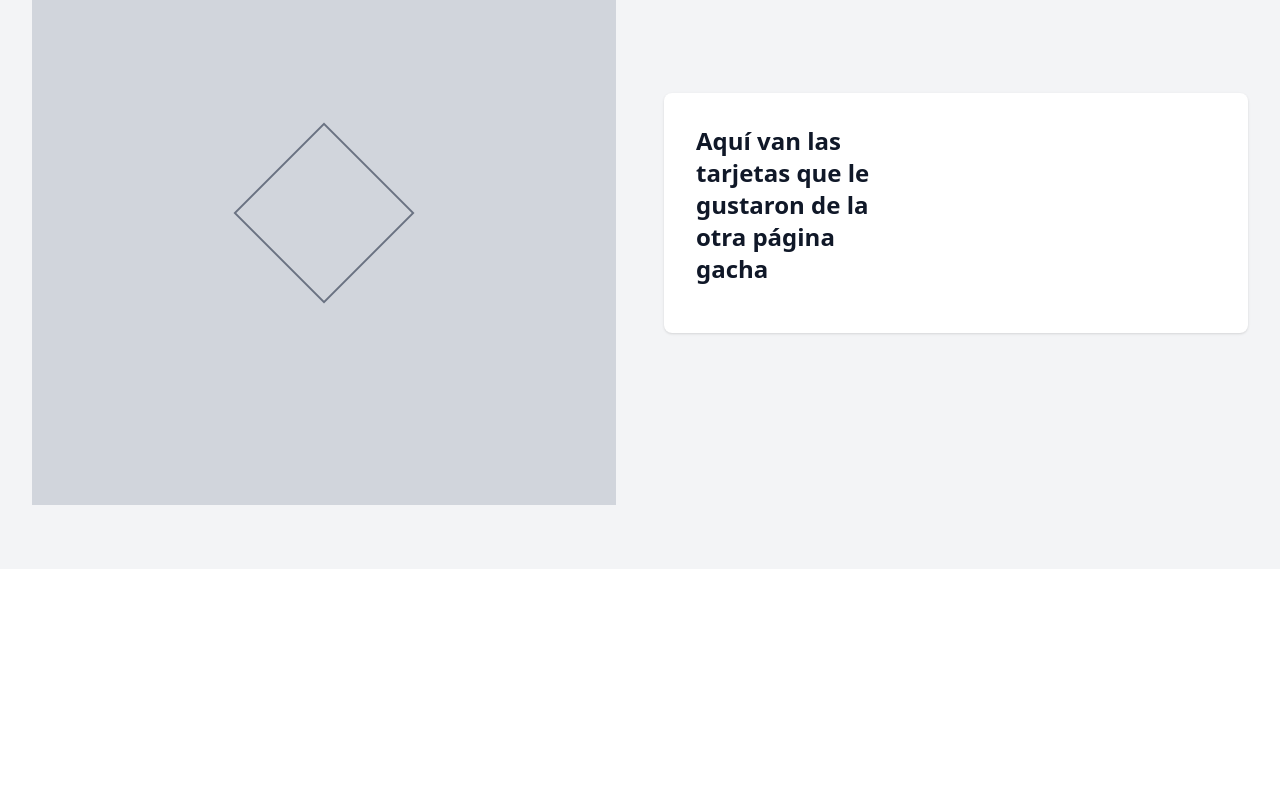
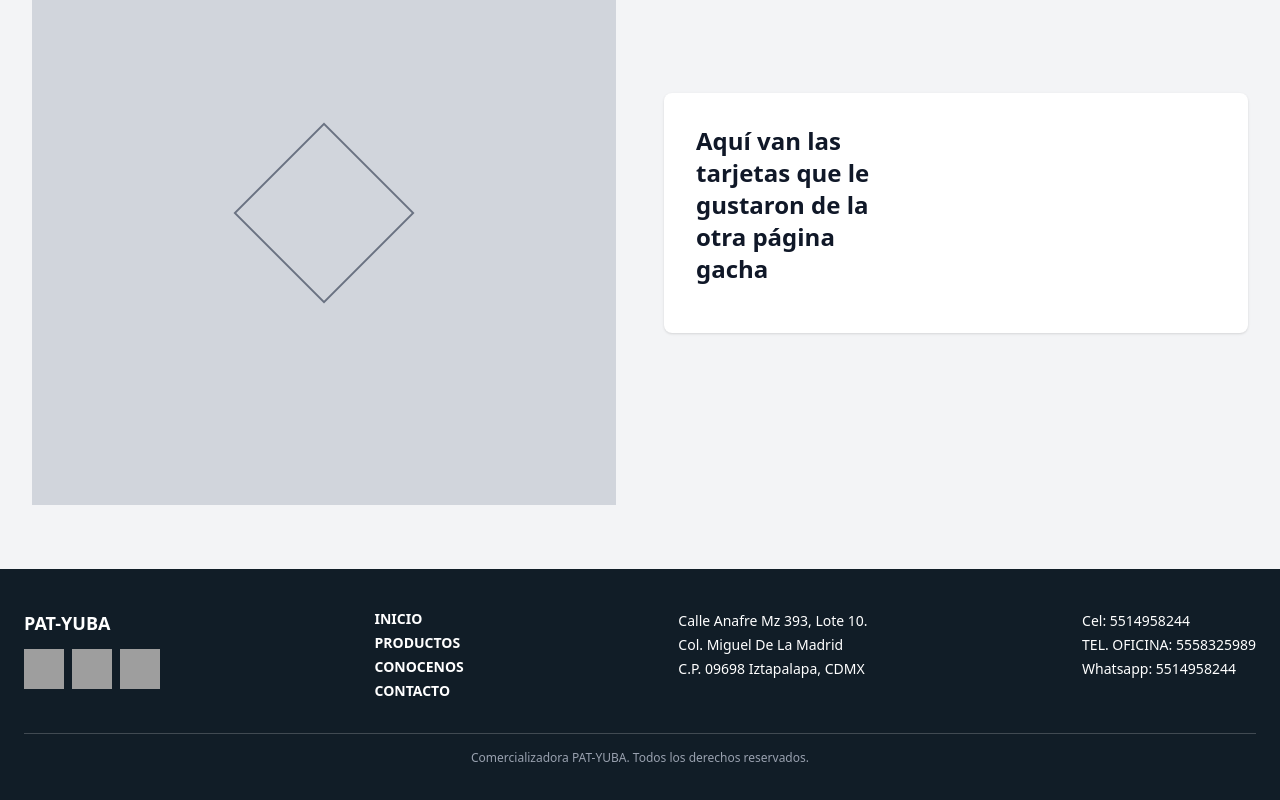
Before and after one commit to JesusPineda29/Patyuba, a React (Vite) app: page / in a window 1280 px wide. Shown: the part 3012-3812 px from the top of the page. Before the commit the page ends 3581 px from the top, so only its background shows below. Built offline with nearby package versions, Linux system fonts and the light colour scheme; grey boxes are pictures that could not be loaded.

Commit message:
agregando footer

```diff
--- a/src/App.tsx
+++ b/src/App.tsx
@@ -1,9 +1,9 @@
 
-import { ChevronLeft, ChevronRight } from 'lucide-react';
 import HeroCarousel from './carrucel';
 import ImprovedHeader from './Header';
 import ImprovedSections from './Somos';
 import SimpleCarousel from './2carrucel';
+import Footer from './Footer';
 
 function App() {
   return (
@@ -11,16 +11,16 @@ function App() {
       {/* Header */}
 
 
-      <ImprovedHeader/>
+      <ImprovedHeader />
 
       {/* Hero Section */}
       <HeroCarousel />
 
 
-      <ImprovedSections/>
+      <ImprovedSections />
 
       {/* Products Carousel */}
-<SimpleCarousel/>
+      <SimpleCarousel />
 
       {/* Bottom Section */}
       <section className="bg-gray-100 py-16">
@@ -45,6 +45,7 @@ function App() {
           </div>
         </div>
       </section>
+      <Footer />
     </div>
   );
 }
--- /dev/null
+++ b/src/Footer.tsx
@@ -0,0 +1,50 @@
+// components/Footer.tsx
+
+import React from 'react'
+
+const Footer: React.FC = () => {
+  return (
+    <footer className="bg-[#111d27] text-white px-6 py-10 text-sm">
+      <div className="max-w-7xl mx-auto flex flex-col md:flex-row justify-between gap-8">
+
+        {/* Logo e ilustración */}
+        <div className="flex flex-col items-start gap-3">
+          <h2 className="text-lg font-semibold">PAT-YUBA</h2>
+          <div className="flex space-x-2">
+            <img src="/star-blue.svg" alt="Estrella azul" className="w-10 h-10" />
+            <img src="/star-yellow.svg" alt="Estrella amarilla" className="w-10 h-10" />
+            <img src="/star-pink.svg" alt="Estrella rosa" className="w-10 h-10" />
+          </div>
+        </div>
+
+        {/* Menú */}
+        <div className="flex flex-col gap-1">
+          <span className="font-semibold">INICIO</span>
+          <span className="font-semibold">PRODUCTOS</span>
+          <span className="font-semibold">CONOCENOS</span>
+          <span className="font-semibold">CONTACTO</span>
+        </div>
+
+        {/* Dirección */}
+        <div className="text-sm leading-6">
+          <p>Calle Anafre Mz 393, Lote 10.</p>
+          <p>Col. Miguel De La Madrid</p>
+          <p>C.P. 09698 Iztapalapa, CDMX</p>
+        </div>
+
+        {/* Contacto */}
+        <div className="text-sm leading-6">
+          <p>Cel: 5514958244</p>
+          <p>TEL. OFICINA: 5558325989</p>
+          <p>Whatsapp: 5514958244</p>
+        </div>
+      </div>
+
+      <div className="border-t border-white/20 mt-8 pt-4 text-center text-xs text-gray-400">
+        Comercializadora PAT-YUBA. Todos los derechos reservados.
+      </div>
+    </footer>
+  )
+}
+
+export default Footer
--- a/src/carrucel.tsx
+++ b/src/carrucel.tsx
@@ -1,5 +1,5 @@
 import { useState, useEffect } from 'react';
-import { ChevronLeft, ChevronRight, CheckCircle, Palette, Users, Award } from 'lucide-react';
+import { ChevronLeft, ChevronRight, CheckCircle} from 'lucide-react';
 
 const HeroCarousel = () => {
   const [currentSlide, setCurrentSlide] = useState(0);
```
